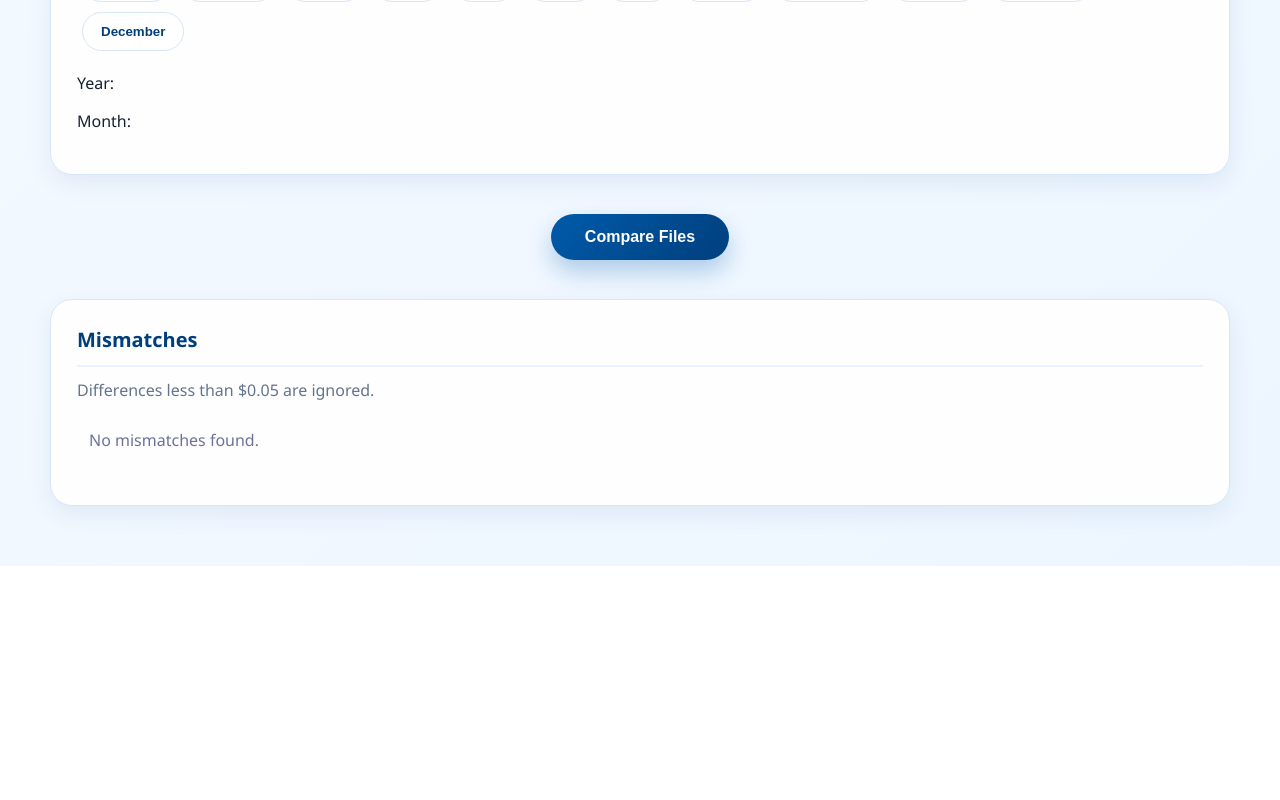
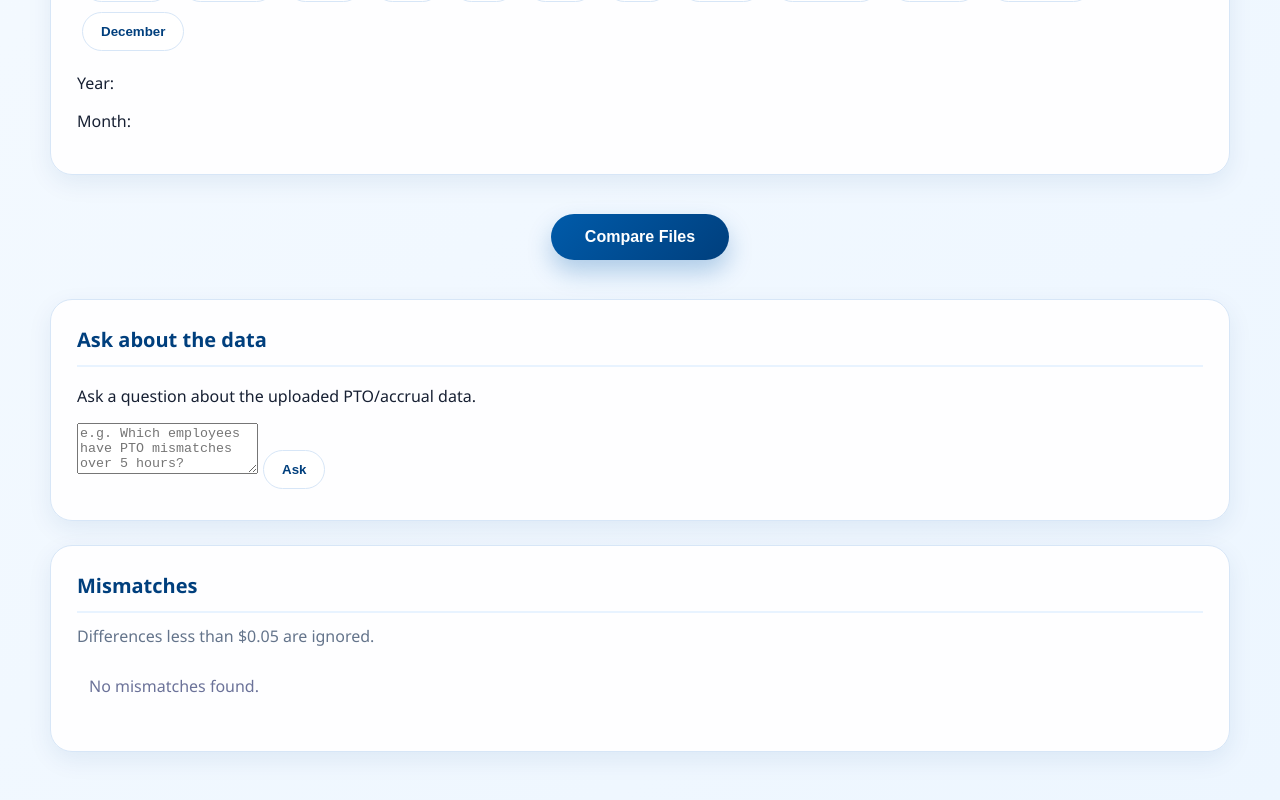
Before and after one commit to AlejandroPelcas/kaiming-healthData-clean, a React (Create React App) app in the folder frontend/: page / in a window 1280 px wide. Shown: the part 1328-2128 px from the top of the page. Before the commit the page ends 1894 px from the top, so only its background shows below. Built offline with nearby package versions, Linux system fonts and the light colour scheme.

Commit message:
Create UI for chat box for LLM

```diff
--- a/frontend/src/App.js
+++ b/frontend/src/App.js
@@ -21,6 +21,38 @@ function FileUpload() {
 
   const [isLoading, setIsLoading] = useState(false);
   const [error, setError] = useState("");
+
+  //AI constants
+  const [question, setQuestion] = useState("");
+  const [answer, setAnswer] = useState("");
+  const [asking, setAsking] = useState(false);
+
+  const askOllama = async () => {
+  if (!question.trim()) return;
+  setAsking(true);
+  setAnswer("");
+
+  // try {
+  //   const response = await fetch("http://127.0.0.1:5000/ask-ollama", {
+  //     method: "POST",
+  //     headers: { "Content-Type": "application/json" },
+  //     body: JSON.stringify({
+  //       question,
+  //       context: JSON.stringify({ ptoData, accrualData, mismatches }),
+  //     }),
+  //   });
+
+  //   if (!response.ok) throw new Error("Request failed.");
+
+  //   const data = await response.json();
+  //   setAnswer(data.answer || data.error || "No response.");
+  // } catch (error) {
+  //   console.error("Ollama request failed:", error);
+  //   setAnswer("Something went wrong asking the model.");
+  // } finally {
+  //   setAsking(false);
+  // }
+};
 
   const handleSubmit = async (e) => {
     e.preventDefault();
@@ -183,6 +215,41 @@ function FileUpload() {
         </div>
       </form>
 
+{/*
+        AI Textbox */}
+
+
+       <section className="section-card">
+        <div className="section-heading">
+          <h2>Ask about the data</h2>
+          <p>Ask a question about the uploaded PTO/accrual data.</p>
+        </div>
+
+        <textarea
+          className="question-input"
+          rows={3}
+          value={question}
+          onChange={(e) => setQuestion(e.target.value)}
+          placeholder="e.g. Which employees have PTO mismatches over 5 hours?"
+        />
+
+        <button
+          type="button"
+          className="primary-button"
+          onClick={askOllama}
+          disabled={asking || !question.trim()}
+        >
+          {asking ? "Asking..." : "Ask"}
+        </button>
+
+        {answer && (
+          <div className="answer-box">
+            <strong>Answer:</strong>
+            <p>{answer}</p>
+          </div>
+        )}
+      </section>
+
       <section className="section-card">
         <h2>Mismatches</h2>
         <p className="helper-text">Differences less than $0.05 are ignored.</p>
```
